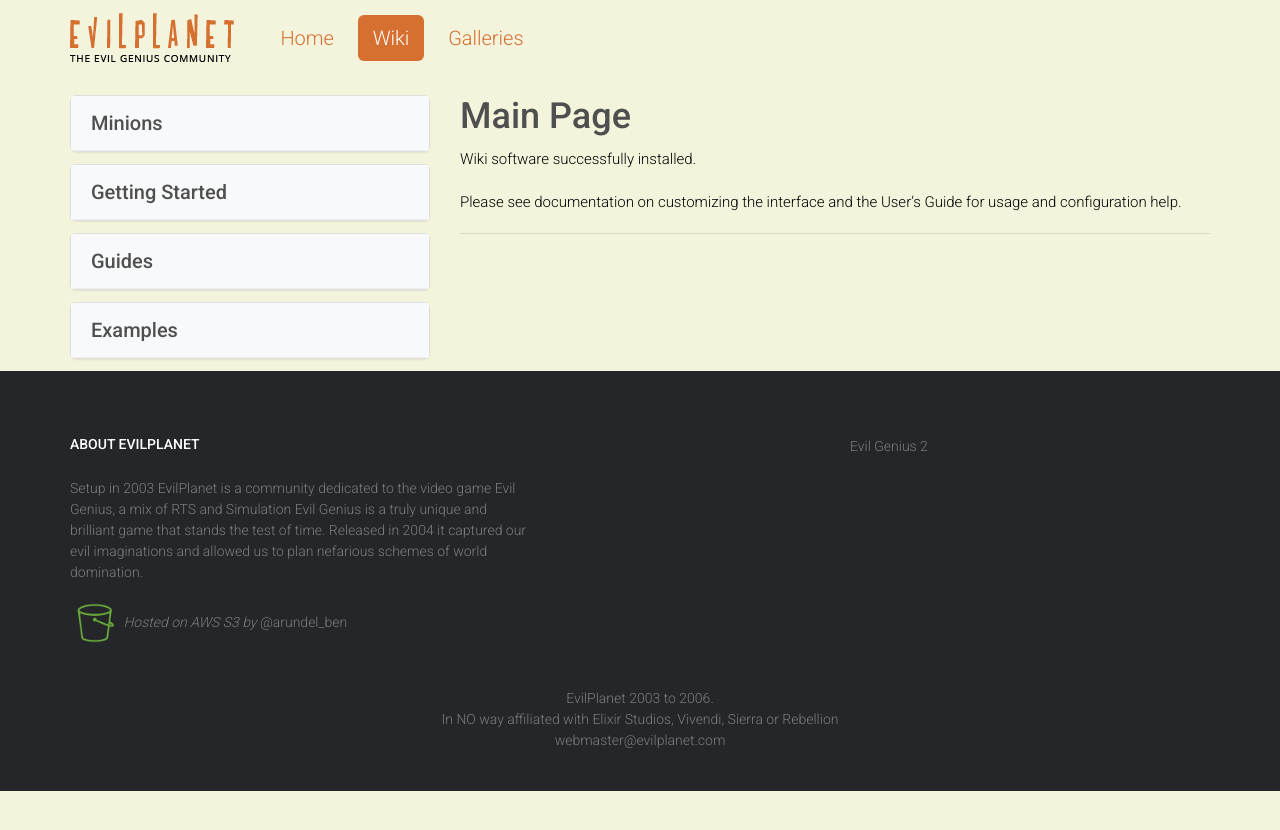
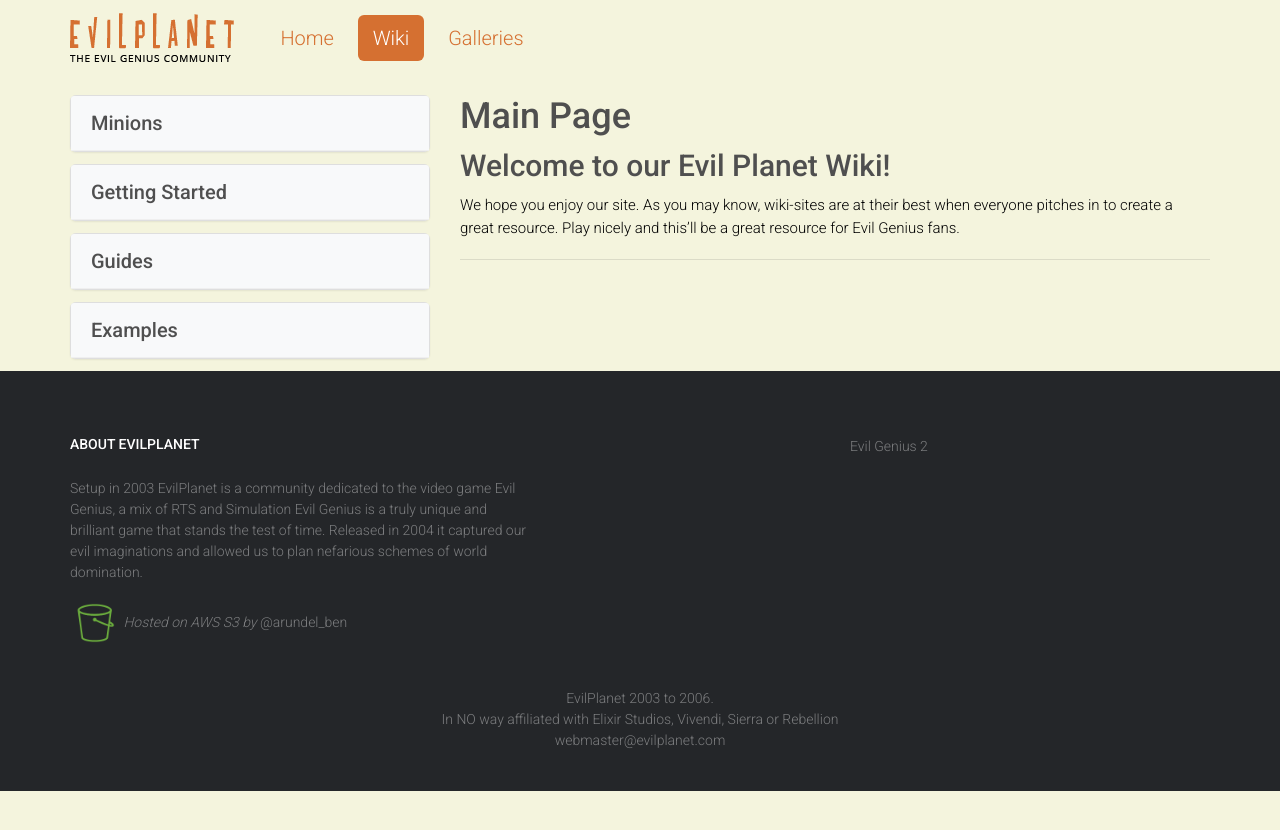
Before and after one commit to barundel/wiki.evilplanet.com, a Jekyll site: the page built from wiki/Main_Page.md, in a window 1280 px wide. Shown: the top 830 px of the page. Built offline with Jekyll 4.4.1, drawn with Linux system fonts in a browser that asks for light colours; comment, search, counter and statistics services are not loaded.

Commit message:
Change to wiki page

```diff
--- a/wiki/Main_Page.md
+++ b/wiki/Main_Page.md
@@ -4,9 +4,9 @@
 layout: wiki
 ---
 
-Wiki software successfully installed.
+Welcome to our Evil Planet Wiki!
+--------------------------------
 
-Please see [documentation on customizing the
-interface](http://meta.wikipedia.org/wiki/MediaWiki_i18n) and the
-[User's Guide](http://meta.wikipedia.org/wiki/MediaWiki_User%27s_Guide)
-for usage and configuration help.
+We hope you enjoy our site. As you may know, wiki-sites are at their
+best when everyone pitches in to create a great resource. Play nicely
+and this'll be a great resource for Evil Genius fans.
```
Also changed, not shown: 1 other file.
